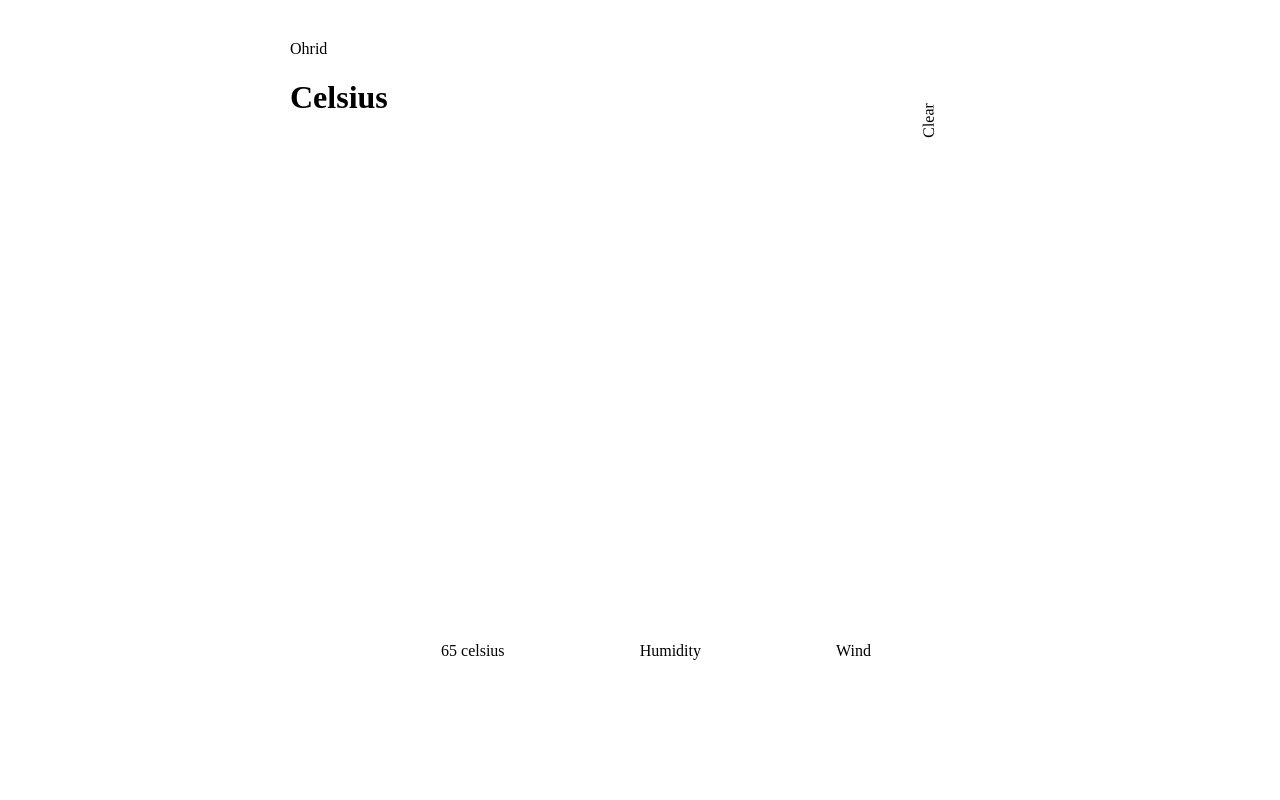
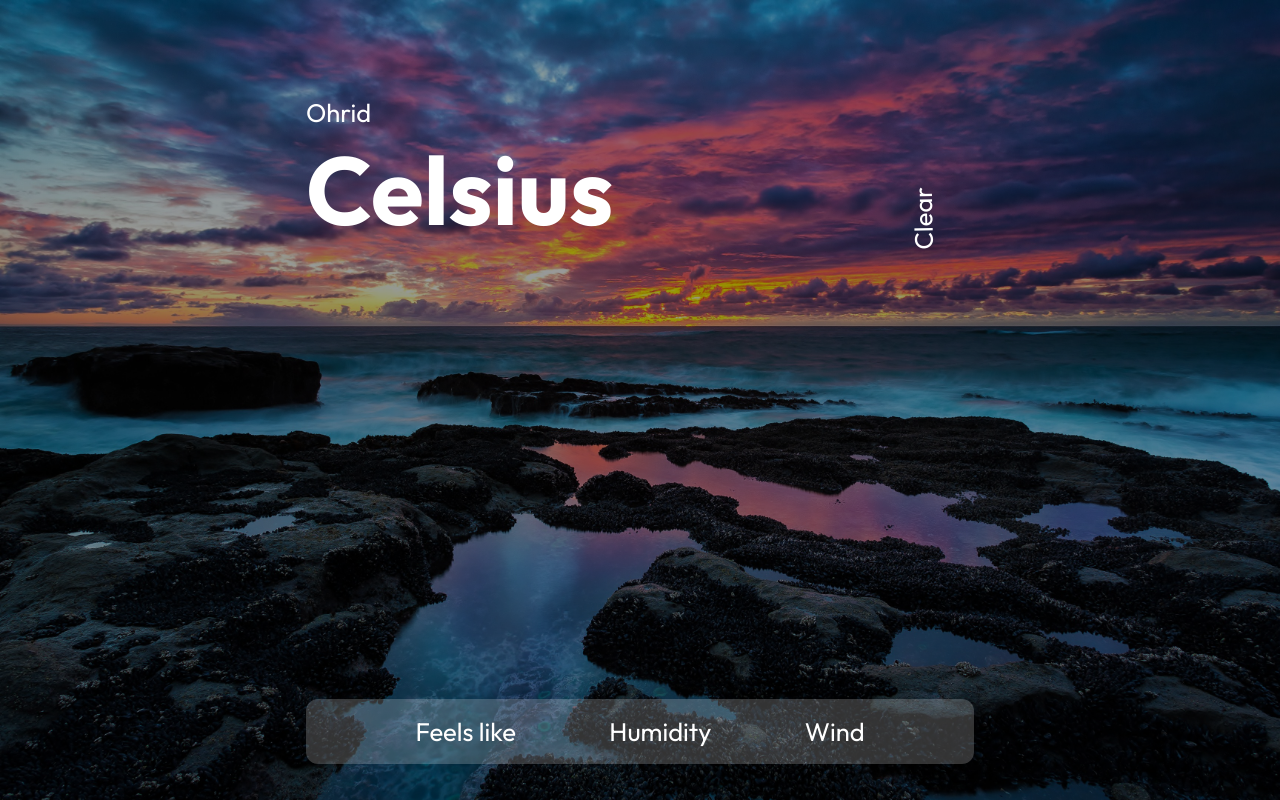
Before and after one commit to Nikola-Nino/React-Weather-App, a React (Create React App) app: page / in a window 1280 px wide. Built offline with nearby package versions, Linux system fonts and the light colour scheme.

Commit message:
Addind global styling to the app

```diff
--- a/src/App.css
+++ b/src/App.css
@@ -1,38 +1,41 @@
-.App {
-  text-align: center;
+@import url("https://fonts.googleapis.com/css2?family=Outfit:wght@100;200;300;400;500;600;700&family=Poppins:ital,wght@0,100;0,200;0,300;0,400;0,500;0,600;0,700;0,800;0,900;1,100;1,200;1,300;1,400;1,500;1,600;1,700;1,800;1,900&display=swap");
+
+* {
+  box-sizing: border-box;
+  margin: 0;
+  padding: 0;
 }
 
-.App-logo {
-  height: 40vmin;
-  pointer-events: none;
+body {
+  font-family: "Outfit", "Segoe UI", "Roboto", "Oxygen", "Ubuntu", "Cantarell",
+    "Fira Sans", "Droid Sans", "Helvetica Neue", sans-serif;
+  -webkit-font-smoothing: antialiased;
+  -moz-osx-font-smoothing: grayscale;
 }
 
-@media (prefers-reduced-motion: no-preference) {
-  .App-logo {
-    animation: App-logo-spin infinite 20s linear;
-  }
+p {
+  font-size: 1.6rem;
 }
 
-.App-header {
-  background-color: #282c34;
-  min-height: 100vh;
-  display: flex;
-  flex-direction: column;
-  align-items: center;
-  justify-content: center;
-  font-size: calc(10px + 2vmin);
-  color: white;
+h1 {
+  font-size: 6rem;
 }
 
-.App-link {
-  color: #61dafb;
+.app {
+  width: 100%;
+  height: 100vh;
+  position: relative;
+  background-color: rgba(0, 0, 0, 0.4);
+  color: #fff;
 }
 
-@keyframes App-logo-spin {
-  from {
-    transform: rotate(0deg);
-  }
-  to {
-    transform: rotate(360deg);
-  }
+.app:before {
+  content: "";
+  background: url("./assets/sunset.jpg") no-repeat center center/cover;
+  position: absolute;
+  width: 100%;
+  height: 100%;
+  top: 0;
+  left: 0;
+  z-index: -1;
 }
--- a/src/App.js
+++ b/src/App.js
@@ -3,8 +3,8 @@
 
 function App() {
   return (
-    <div>
-    <Layout />
+    <div className="app">
+      <Layout />
     </div>
   );
 }
--- a/src/components/Layout.js
+++ b/src/components/Layout.js
@@ -1,5 +1,5 @@
 import React from "react";
-import classes from "./Layout.module.css"
+import classes from "./Layout.module.css";
 
 const Layout = () => {
   return (
@@ -18,7 +18,7 @@
 
       <div className={classes.bottom}>
         <div className={classes.feels}>
-            <p>65 celsius</p>
+          <p>Feels like</p>
         </div>
         <div className={classes.humidity}>
           <p>Humidity</p>
--- a/src/components/Layout.module.css
+++ b/src/components/Layout.module.css
@@ -36,3 +36,13 @@
 .bold {
   font-weight: 700;
 }
+.bottom {
+  display: flex;
+  justify-content: space-evenly;
+  text-align: center;
+  width: 100%;
+  margin: 1rem auto;
+  padding: 1rem;
+  border-radius: 12px;
+  background-color: rgba(255, 255, 255, 0.2);
+}
```
Also changed, not shown: src/assets/sunset.jpg (added). Lines whose indentation alone changed are shown as unchanged.
